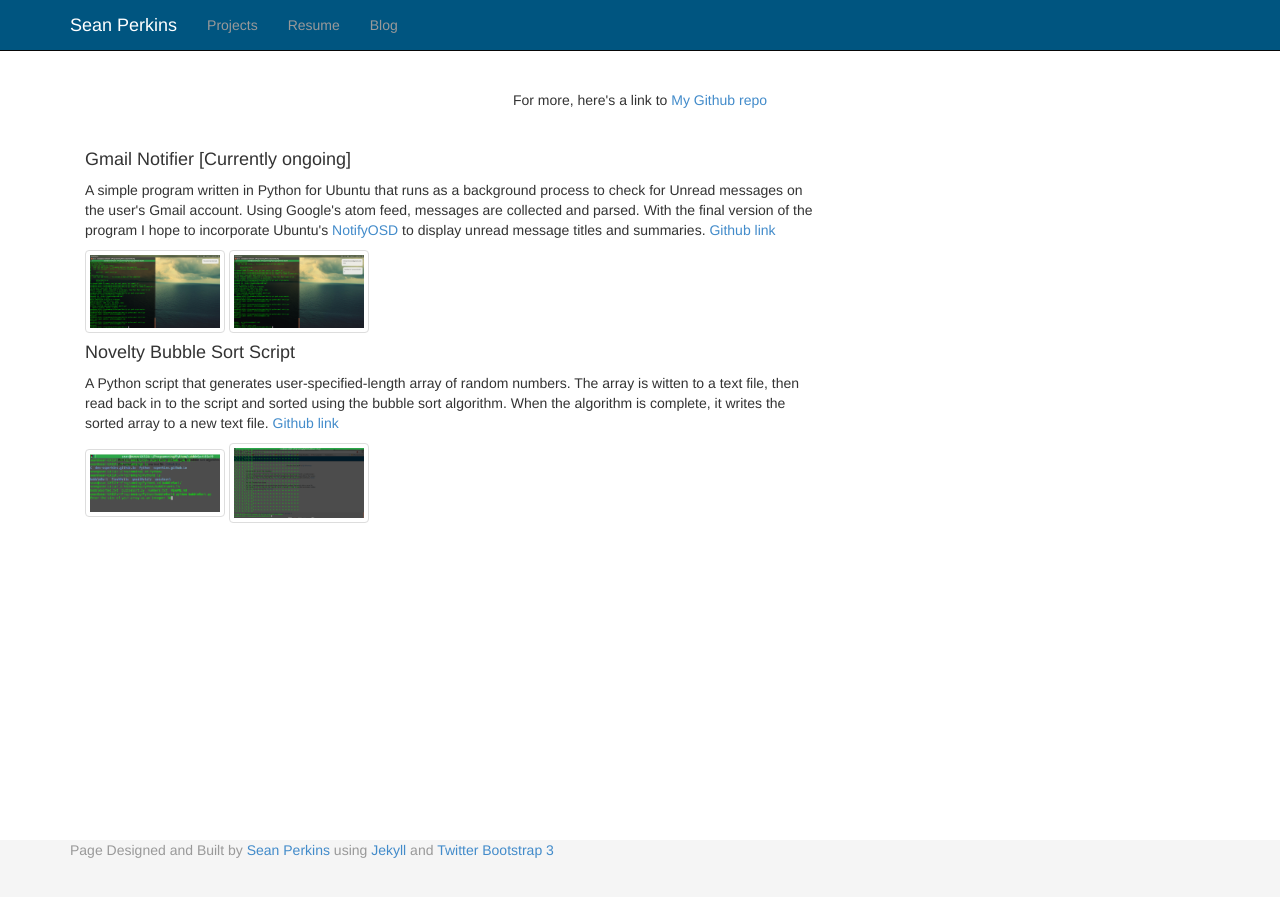
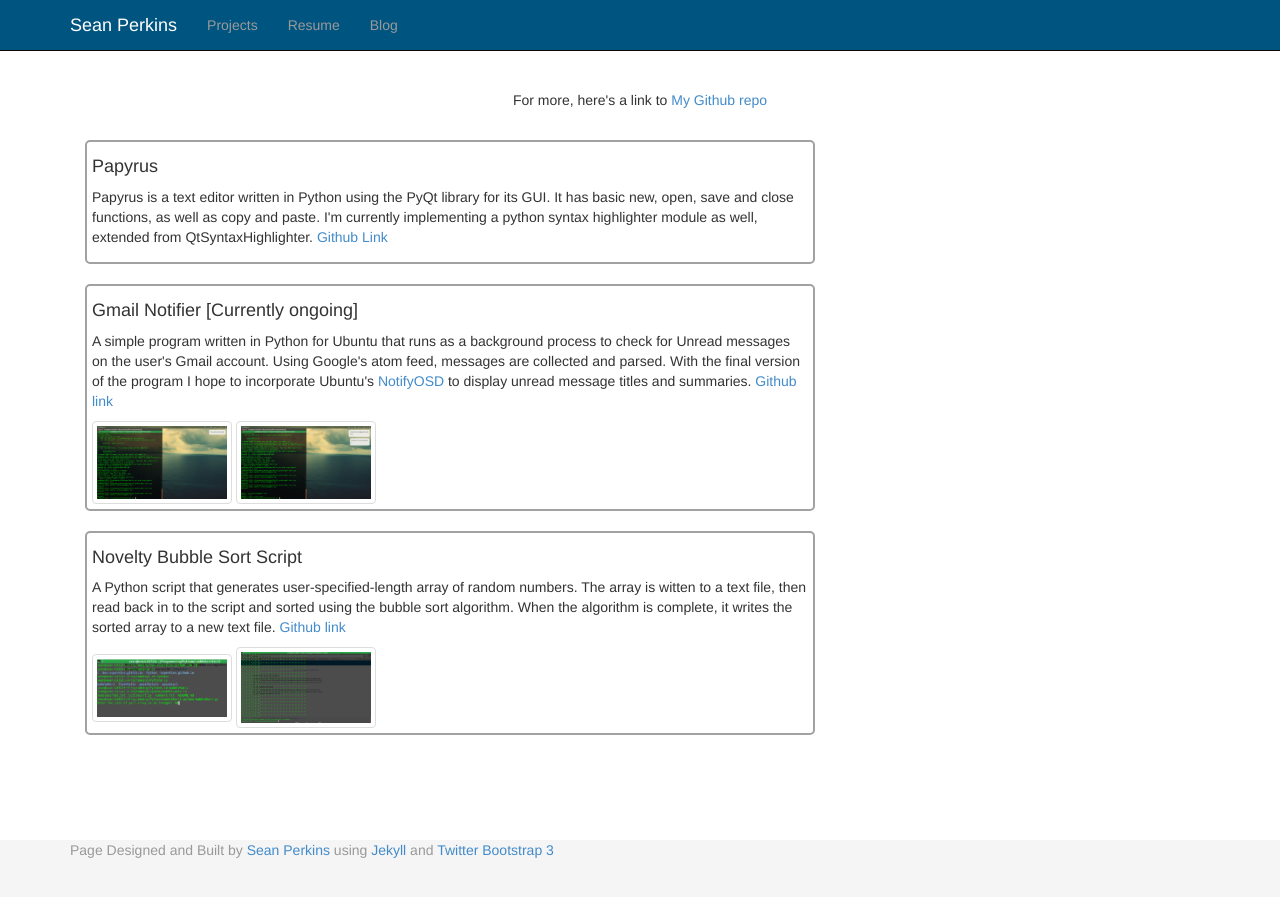
Before and after one commit to scperkins/scperkins.github.io, a Jekyll site: the page built from projects.html, in a window 1280 px wide. Shown: the top 897 px of the page. Built offline with Jekyll 4.4.1, drawn with Linux system fonts in a browser that asks for light colours.

Commit message:
added Papyrus and project div

```diff
--- a/css/style.css
+++ b/css/style.css
@@ -61,6 +61,13 @@ body {
   padding: 0 0 60px;
 }
 
+.project {
+  border: 2px solid #a1a1a1;
+  padding: 5px;
+  border-radius: 5px;
+  margin-bottom: 20px;
+
+}
 
 /* Set the fixed height of the footer here */
 #footer {
--- a/projects.html
+++ b/projects.html
@@ -8,6 +8,12 @@ layout: default
 			<p>For more, here's a link to <a href="https://github.com/scperkins?tab=repositories">My Github repo</a></p>
 		</div>
 		<div class="col-md-8">
+			<div class='project'>
+				<h4>Papyrus</h4>
+				<p>Papyrus is a text editor written in Python using the PyQt library for its GUI. It has basic new, open, save and close functions, as well as copy and paste. I'm currently implementing a python syntax highlighter module as well, extended from QtSyntaxHighlighter. <a href="http://github.com/scperkins/Papyrus">Github Link</a></p>
+			</div>
+
+			<div class='project'>
 				<h4>Gmail Notifier [Currently ongoing]</h4>
 				<p>A simple program written in Python for Ubuntu that runs as a background process to check for Unread messages on the user's Gmail account. Using Google's atom feed, messages are collected and parsed. With the final version of the program I hope to incorporate Ubuntu's <a href="https://wiki.ubuntu.com/NotifyOSD">NotifyOSD</a> to display unread message titles and summaries. <a href="http://github.com/scperkins/gmail-Notify">Github link</a></p>
 
@@ -49,7 +55,9 @@ layout: default
 				      </div><!-- /.modal-content -->
 				    </div><!-- /.modal-dialog -->
 				  </div><!-- /.modal -->
+			</div><!--project -->
 
+			<div class='project'>
 				<h4>Novelty Bubble Sort Script</h4>
 				<p>A Python script that generates user-specified-length array of random numbers. The array is witten to a text file, then read back in to the script and sorted using the bubble sort algorithm. When the algorithm is complete, it writes the sorted array to a new text file. <a href="http://github.com/scperkins/bubbleSort">Github link</a></p>
 
@@ -92,7 +100,7 @@ layout: default
 				      </div><!-- /.modal-content -->
 				    </div><!-- /.modal-dialog -->
 				  </div><!-- /.modal -->
-
+			</div><!--project-->
 
 
 		</div>
```
Lines whose indentation alone changed are shown as unchanged.
